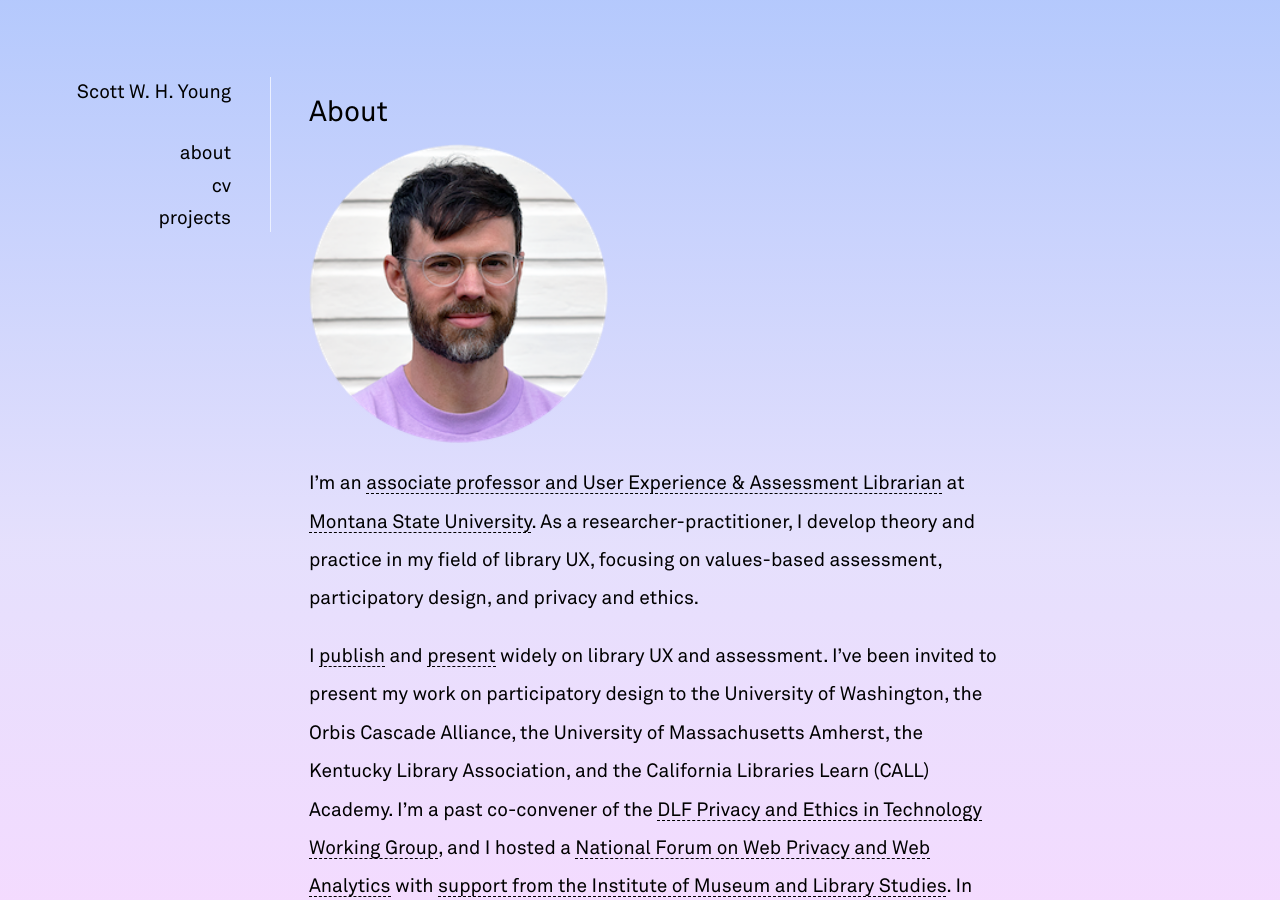
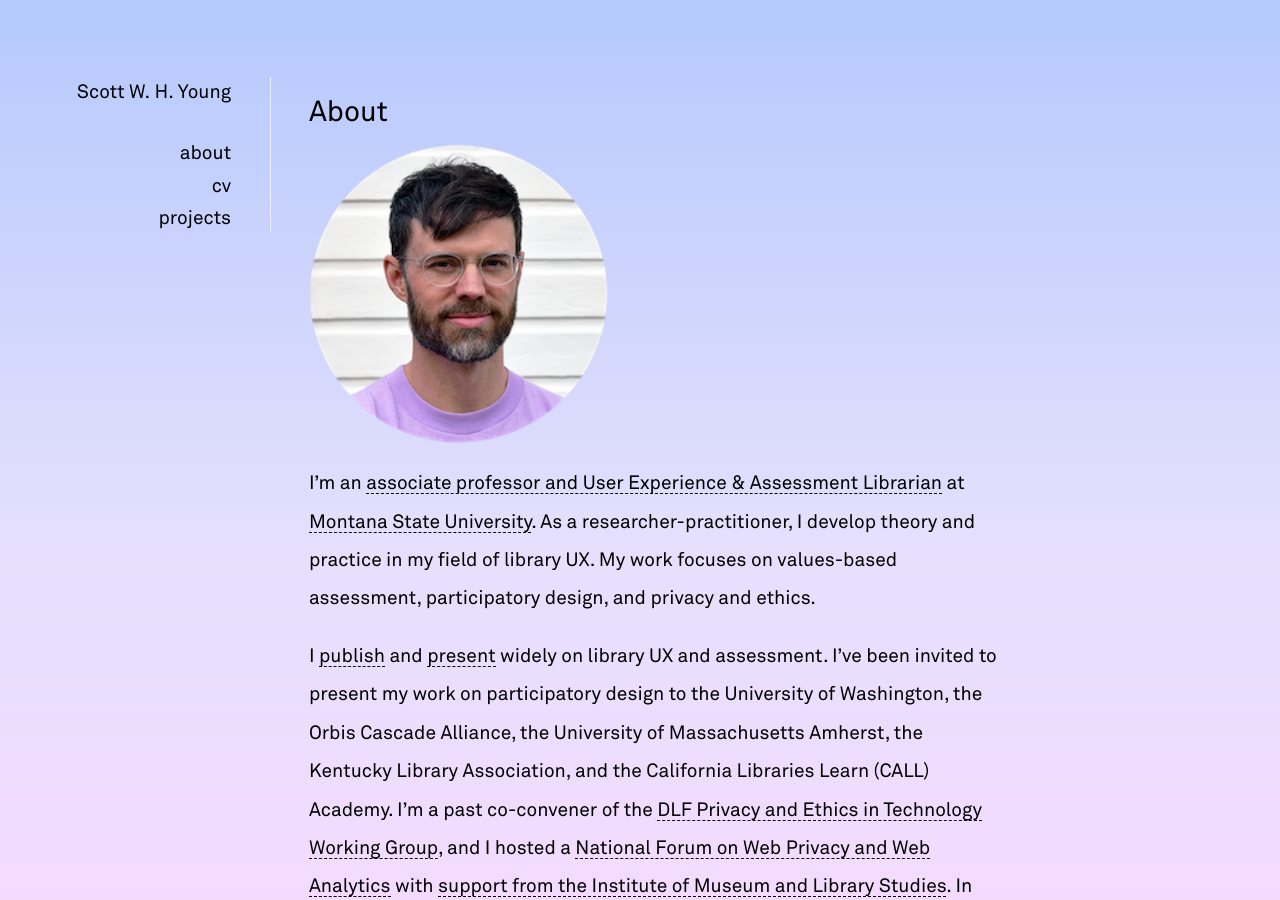
Before and after one commit to swyoung/swyoung.github.io, a Jekyll site: the page built from _pages/about.md, in a window 1280 px wide and 900 px high. Built offline with Jekyll 4.4.1, drawn with Linux system fonts in a browser that asks for light colours; nearby versions of some CDN libraries; a style sheet for code colours, icons or effects is not loaded.

Commit message:
Update about.md

```diff
--- a/_pages/about.md
+++ b/_pages/about.md
@@ -7,7 +7,7 @@ title: About
 
 ![profile image](../assets/img/profile_circle_small.png)
 
-I’m an [associate professor and User Experience & Assessment Librarian](https://www.lib.montana.edu/directory/1524782/scott-w.-h.-young) at [Montana State University](https://www.montana.edu). As a researcher-practitioner, I develop theory and practice in my field of library UX, focusing on values-based assessment, participatory design, and privacy and ethics.
+I’m an [associate professor and User Experience & Assessment Librarian](https://www.lib.montana.edu/directory/1524782/scott-w.-h.-young) at [Montana State University](https://www.montana.edu). As a researcher-practitioner, I develop theory and practice in my field of library UX. My work focuses on values-based assessment, participatory design, and privacy and ethics.
 
 I [publish](/cv#publications) and [present](/cv#presentations) widely on library UX and assessment. I’ve been invited to present my work on participatory design to the University of Washington, the Orbis Cascade Alliance, the University of Massachusetts Amherst, the Kentucky Library Association, and the California Libraries Learn (CALL) Academy. I’m a past co-convener of the [DLF Privacy and Ethics in Technology Working Group](https://wiki.diglib.org/Privacy_and_Ethics_in_Technology), and I hosted a [National Forum on Web Privacy and Web Analytics](https://www.lib.montana.edu/privacy-forum/) with [support from the Institute of Museum and Library Studies](https://www.imls.gov/grants/awarded/lg-73-18-0100-18). In 2019 I was named a [Library Journal Mover & Shaker](https://www.libraryjournal.com/story/scott-w-h-young-movers-shakers-2019-innovators). I currently serve as editor-in-chief of [Weave: Journal of Library User Experience](http://weaveux.org/), where I collaborate with a team of editors in shaping the professional and scholarly conversation around UX in libraries.
 
```
